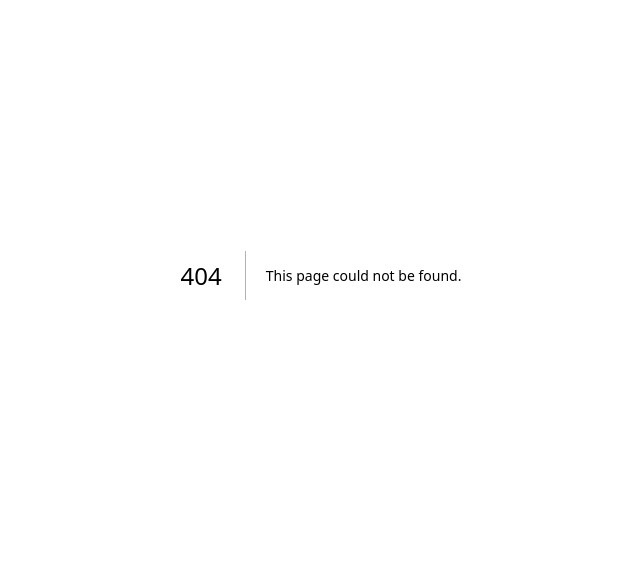
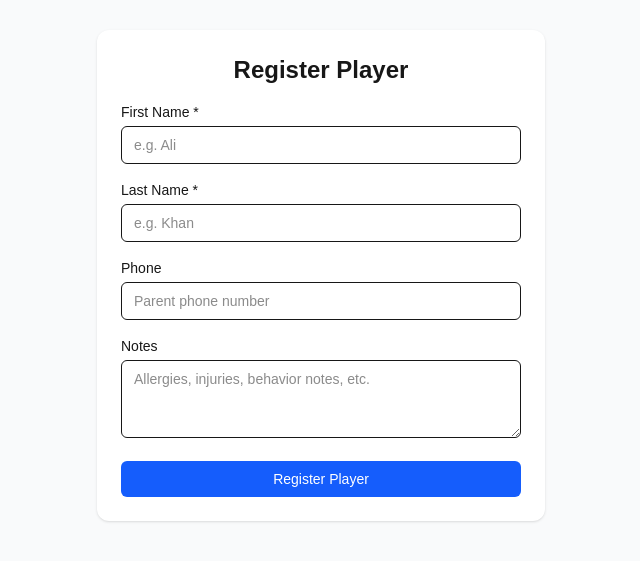
Before and after one commit to HamzahM03/COACH_MANAGER_NHC, a Next.js app in the folder camp-coach-app/: page /register in a window 1280 px wide. Before the commit this address had no page. Shown: the part 125-686 px from the top of the page, without its empty margins (319-959 px from the left). Built offline with nearby package versions, Linux system fonts and the light colour scheme; no server answers.

Commit message:
create simple register form to ensure that we are allowed to insert into our supabase db

```diff
--- a/camp-coach-app/src/app/page.tsx
+++ b/camp-coach-app/src/app/page.tsx
@@ -1,8 +1,7 @@
-// src/app/page.tsx  (or app/page.tsx if no src)
 import { supabase } from "@/lib/supabaseClient";
 
 export default async function Home() {
-  // simple test: try to read 1 player
+  // Try to read 1 player from the database
   const { data, error } = await supabase
     .from("players")
     .select("*")
@@ -20,11 +19,14 @@ export default async function Home() {
         )}
 
         {!error && data && data.length > 0 && (
-          <p>Supabase is connected! First player: {data[0].first_name} {data[0].last_name}</p>
+          <p>
+            Supabase is connected! First player:{" "}
+            <strong>{data[0].first_name} {data[0].last_name}</strong>
+          </p>
         )}
 
         {!error && data && data.length === 0 && (
-          <p>Supabase is connected, but no players yet.</p>
+          <p>Supabase is connected, but there are no players yet.</p>
         )}
       </div>
     </main>
--- /dev/null
+++ b/camp-coach-app/src/app/register/page.tsx
@@ -0,0 +1,132 @@
+"use client";
+
+import { useState, FormEvent } from "react";
+import { supabase } from "@/lib/supabaseClient";
+
+export default function RegisterPlayerPage() {
+  const [firstName, setFirstName] = useState("");
+  const [lastName, setLastName] = useState("");
+  const [phone, setPhone] = useState("");
+  const [notes, setNotes] = useState("");
+
+  const [loading, setLoading] = useState(false);
+  const [successMsg, setSuccessMsg] = useState<string | null>(null);
+  const [errorMsg, setErrorMsg] = useState<string | null>(null);
+
+  async function handleSubmit(e: FormEvent) {
+    e.preventDefault();
+    setLoading(true);
+    setSuccessMsg(null);
+    setErrorMsg(null);
+
+    if (!firstName.trim() || !lastName.trim()) {
+      setErrorMsg("First name and last name are required.");
+      setLoading(false);
+      return;
+    }
+
+    const { data, error } = await supabase
+      .from("players")
+      .insert([
+        {
+          first_name: firstName.trim(),
+          last_name: lastName.trim(),
+          phone: phone.trim() || null,
+          notes: notes.trim() || null,
+        },
+      ])
+      .select()
+      .single();
+
+    if (error) {
+      console.error(error);
+      setErrorMsg(error.message);
+    } else {
+      setSuccessMsg(
+        `Player ${data.first_name} ${data.last_name} registered successfully.`
+      );
+      // Clear form
+      setFirstName("");
+      setLastName("");
+      setPhone("");
+      setNotes("");
+    }
+
+    setLoading(false);
+  }
+
+  return (
+    <main className="min-h-screen flex items-center justify-center bg-gray-50">
+      <div className="w-full max-w-md bg-white rounded-xl shadow p-6">
+        <h1 className="text-2xl font-semibold mb-4 text-center">
+          Register Player
+        </h1>
+
+        <form onSubmit={handleSubmit} className="space-y-4">
+          <div>
+            <label className="block text-sm mb-1">First Name *</label>
+            <input
+              className="w-full border rounded-md px-3 py-2 text-sm focus:outline-none focus:ring focus:ring-blue-200"
+              value={firstName}
+              onChange={(e) => setFirstName(e.target.value)}
+              placeholder="e.g. Ali"
+              required
+            />
+          </div>
+
+          <div>
+            <label className="block text-sm mb-1">Last Name *</label>
+            <input
+              className="w-full border rounded-md px-3 py-2 text-sm focus:outline-none focus:ring focus:ring-blue-200"
+              value={lastName}
+              onChange={(e) => setLastName(e.target.value)}
+              placeholder="e.g. Khan"
+              required
+            />
+          </div>
+
+          <div>
+            <label className="block text-sm mb-1">Phone</label>
+            <input
+              className="w-full border rounded-md px-3 py-2 text-sm focus:outline-none focus:ring focus:ring-blue-200"
+              value={phone}
+              onChange={(e) => setPhone(e.target.value)}
+              placeholder="Parent phone number"
+            />
+          </div>
+
+          <div>
+            <label className="block text-sm mb-1">Notes</label>
+            <textarea
+              className="w-full border rounded-md px-3 py-2 text-sm focus:outline-none focus:ring focus:ring-blue-200"
+              value={notes}
+              onChange={(e) => setNotes(e.target.value)}
+              placeholder="Allergies, injuries, behavior notes, etc."
+              rows={3}
+            />
+          </div>
+
+          {errorMsg && (
+            <p className="text-sm text-red-500">
+              {errorMsg}
+            </p>
+          )}
+
+          {successMsg && (
+            <p className="text-sm text-green-600">
+              {successMsg}
+            </p>
+          )}
+
+          <button
+            type="submit"
+            disabled={loading}
+            className="w-full bg-blue-600 text-white rounded-md py-2 text-sm font-medium hover:bg-blue-700 disabled:opacity-60"
+          >
+            {loading ? "Registering..." : "Register Player"}
+          </button>
+        </form>
+      </div>
+    </main>
+  );
+}
```
